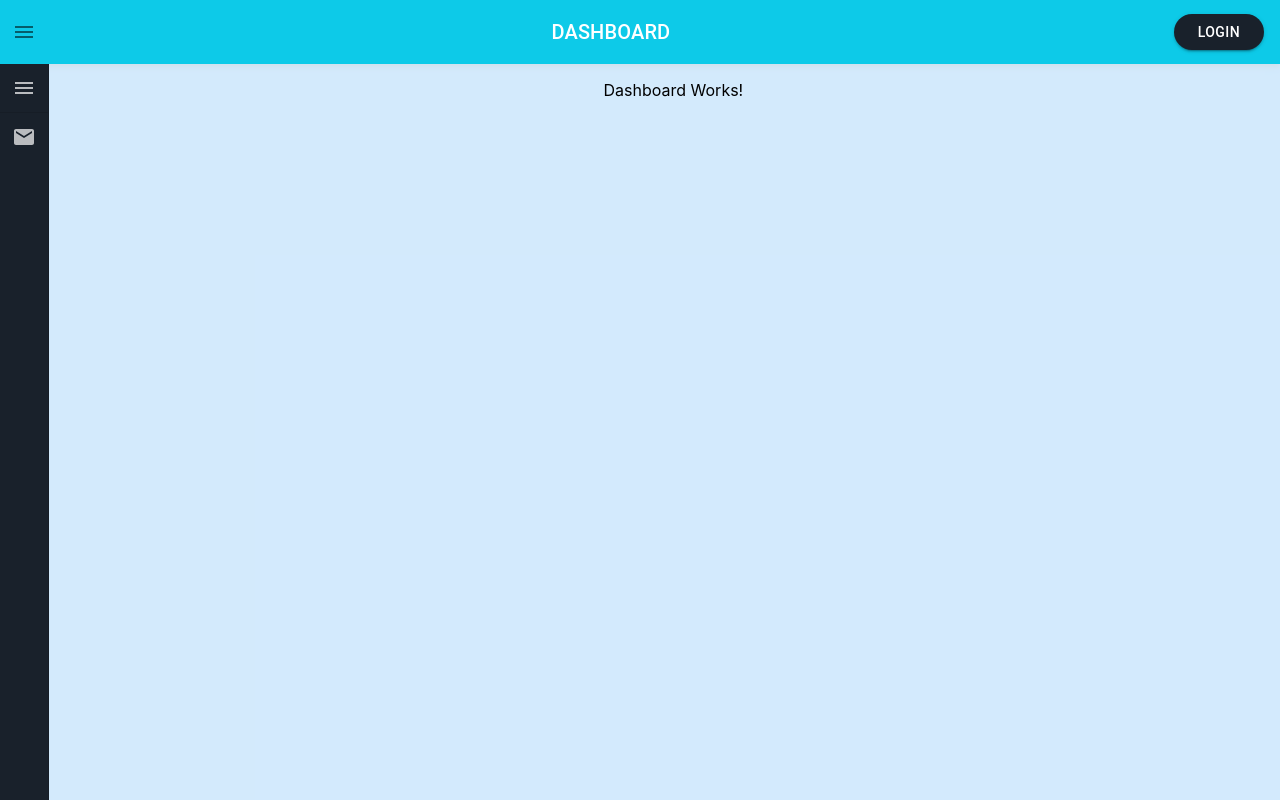
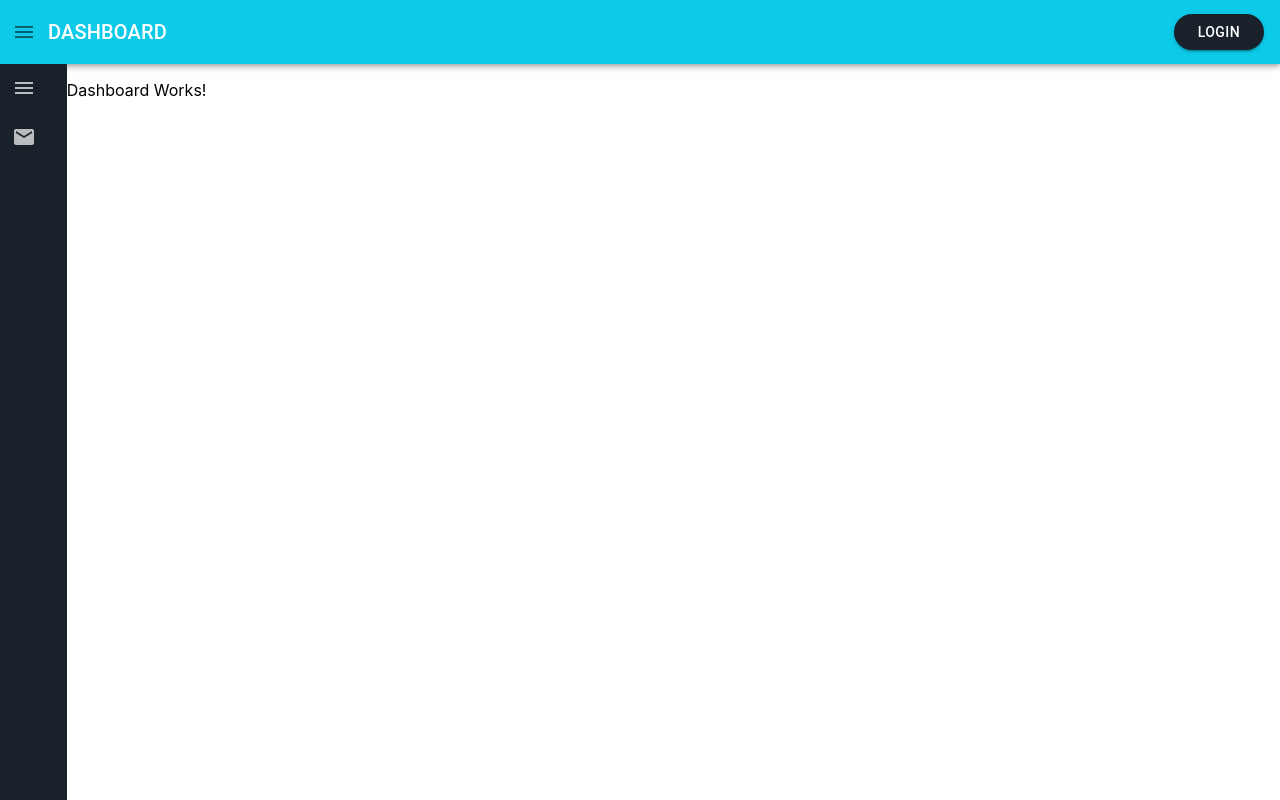
Before and after one commit to AkhileshMuthusamy/react-reminder, a React (Create React App) app: page / in a window 1280 px wide. Built offline with nearby package versions, Linux system fonts and the light colour scheme.

Commit message:
Removed unused code

```diff
--- a/src/components/App.css
+++ b/src/components/App.css
@@ -4,15 +4,8 @@
   grid-template-columns: max-content auto;
   grid-template-rows: max-content auto;
   /* grid-gap: 10px; */
-  background-color: #2196f3;
+  background-color: #ffffff;
   /* padding: 10px; */
-}
-
-.grid-container > div {
-  background-color: rgba(255, 255, 255, 0.8);
-  text-align: center;
-  /* padding: 20px 0; */
-  /* font-size: 30px; */
 }
 
 .header {
@@ -25,6 +18,7 @@
   grid-row-start: 2;
   grid-row-end: 3;
   min-height: 100%;
+  background-color: #19212b;
 }
 .content {
   grid-column-start: 2;
```
